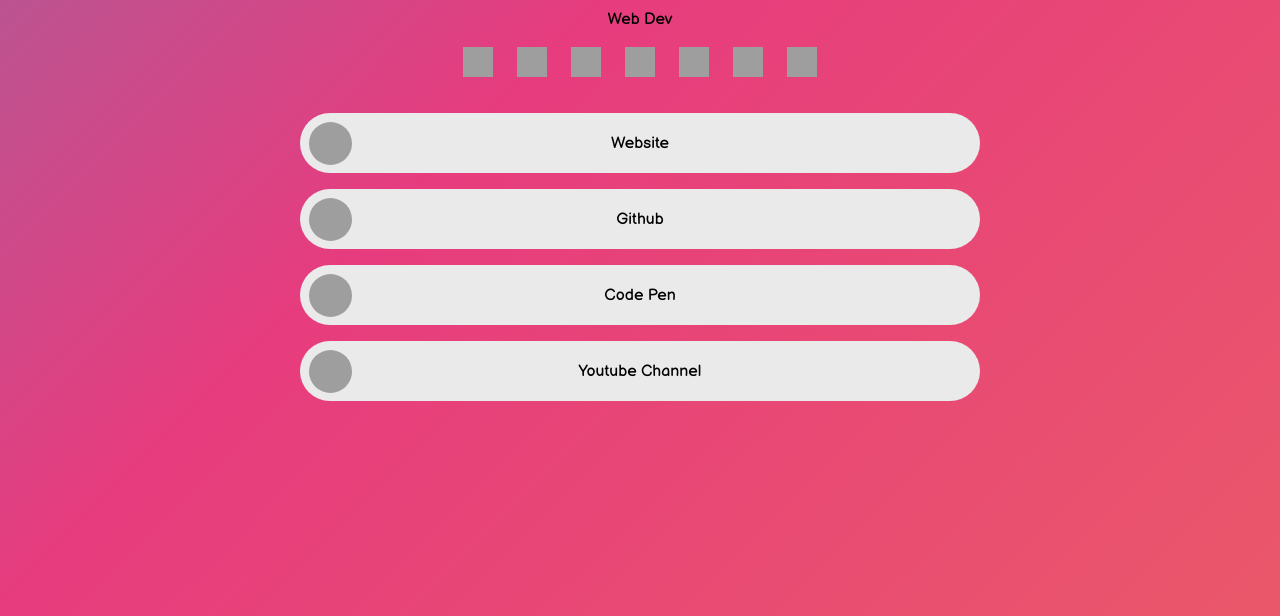
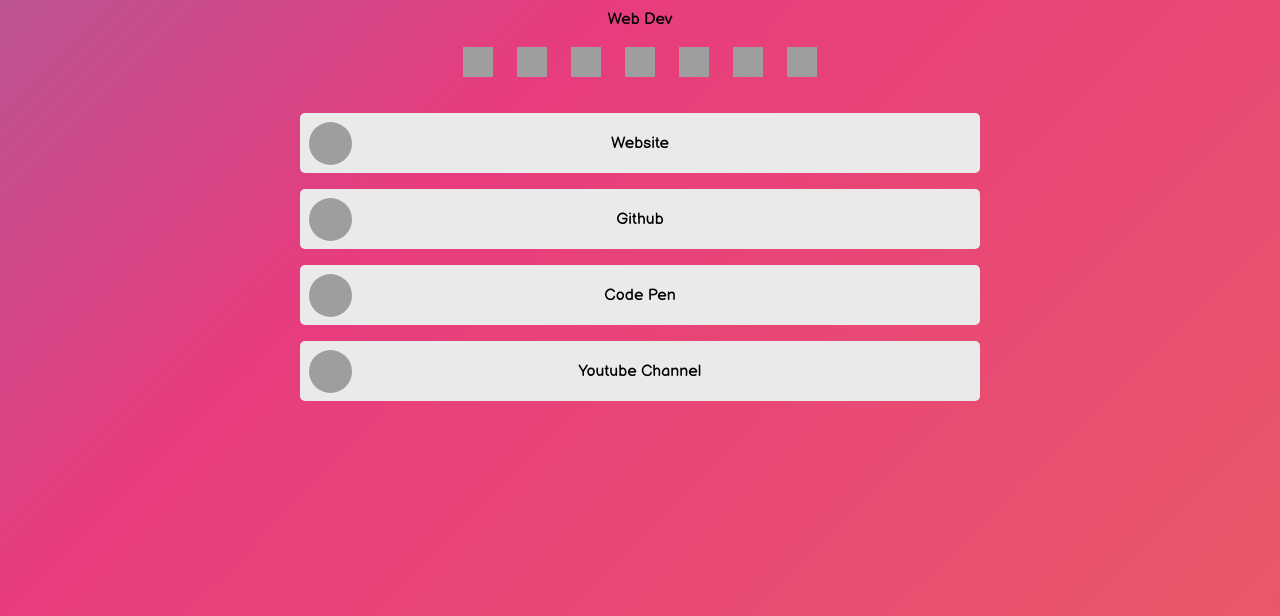
Before and after one commit to makloulh/makloulh.github.io, a plain HTML site: page index.html in a window 1280 px wide. Shown: the part 184-800 px from the top of the page. Drawn offline with Linux system fonts and the light colour scheme; grey boxes are pictures that could not be loaded.

Commit message:
Update main.css

```diff
--- a/main.css
+++ b/main.css
@@ -71,7 +71,7 @@ body {
             font-size: 16px;
             font-weight: 400;
             text-transform: none;
-            border-radius: 30px;
+            border-radius: 5px;
 
                             min-height: 60px;
                     }
@@ -92,7 +92,7 @@ body {
         .page-item {
             border: 0px solid transparent;
             background: #eaeaea ;
-            border-radius: 30px;
+            border-radius: 5px;
 
         }
 
```
